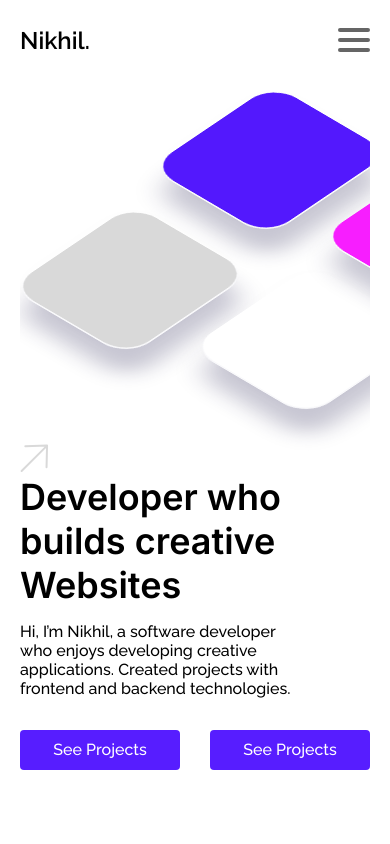
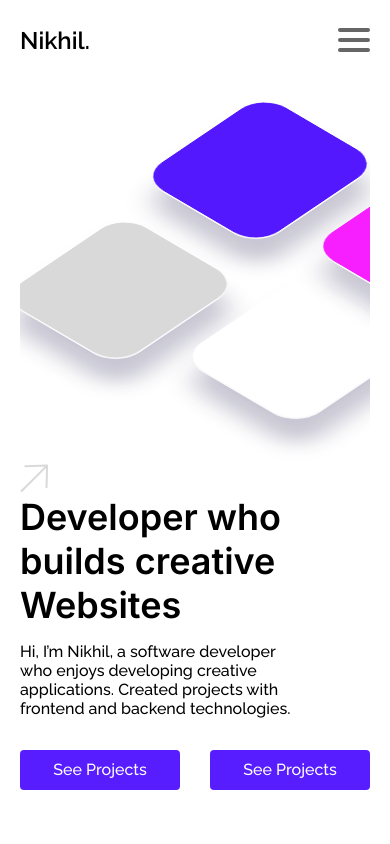
Before and after one commit to Nikhil667/PORTFOLIO, a plain HTML site: page index.html in a window 390 px wide. Shown: the top 844 px of the page. Drawn offline with Linux system fonts and the light colour scheme.

Commit message:
Update style.css

```diff
--- a/css/style.css
+++ b/css/style.css
@@ -10,10 +10,6 @@
   scroll-behavior: smooth;
 }
 
-body{
-  overflow-x: hidden;
-  margin: 2em;
-}
 
 img{
   max-width: 100%;
@@ -91,9 +87,21 @@ button:active {
   display: none;
 }
 
+
+
   section{
     margin-bottom: 10vh;
   }
+
+  @media screen and (min-width: 320px) and (max-width: 420px){
+
+    body, main, header{
+  width: 100%;
+  height: auto;
+  overflow-x: hidden;
+  padding: 1em;
+}
+
   main{
     width: 100%;
     height: auto;
@@ -186,15 +194,14 @@ button:active {
     height: 90vh;
     display: flex;
     flex-direction: column-reverse;
-    justify-content: flex-start;
     position: relative;
     overflow-x: hidden;
   }
 
   .hero--img {
     position: absolute;
-    top: 10px;
-    left: 10px;
+    top: 0;
+
   }
 
   .graphic {
@@ -283,6 +290,7 @@ button:active {
   .hero--content .btn {
     display: flex;
     justify-content: space-between;
+    gap: 2em;
   }
 
 
@@ -476,7 +484,7 @@ button:active {
 }
 
 
-
+}
 
 
 
```
